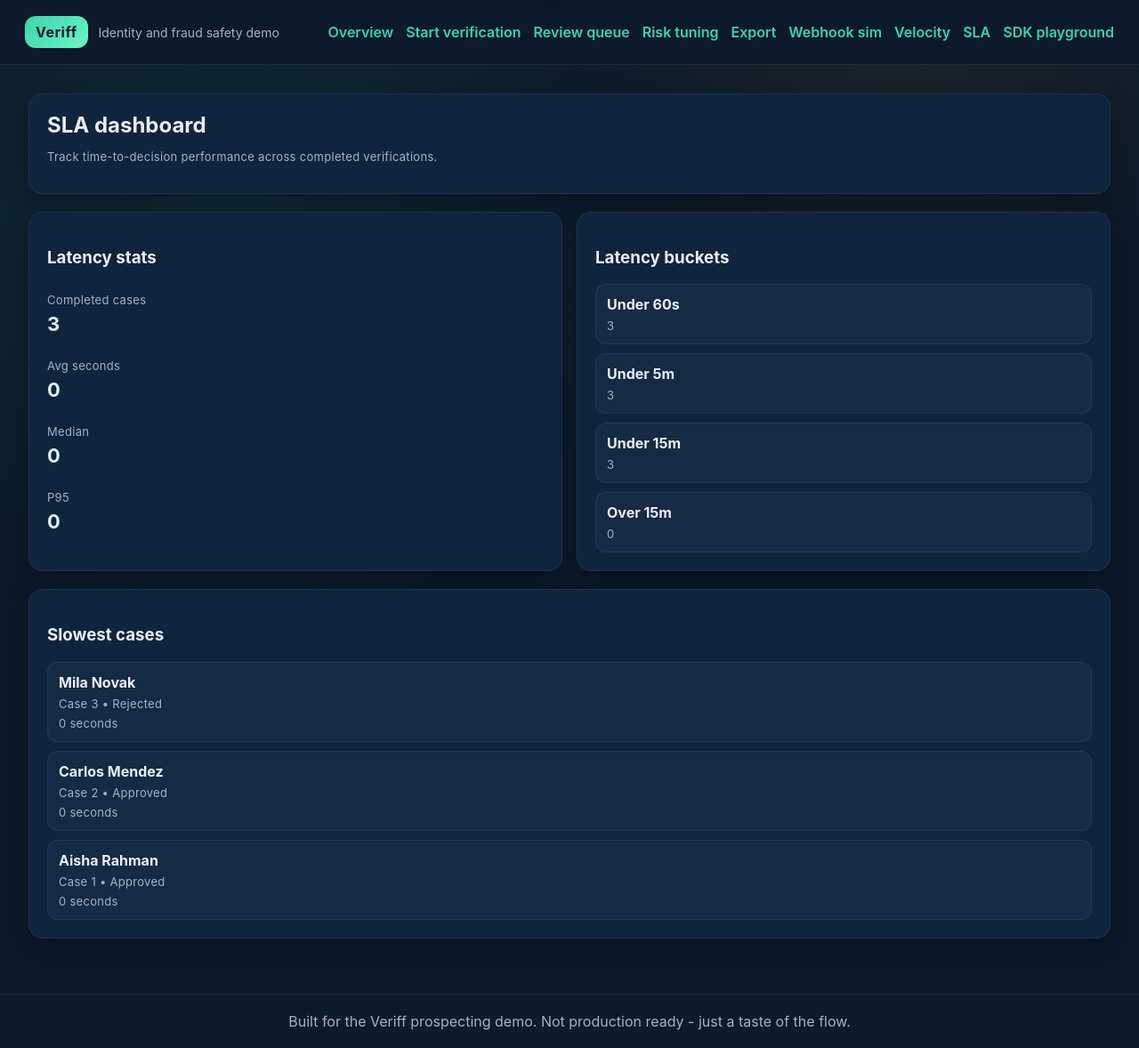
After one commit to Bamboocoffee/veriff, a Django app: page /sla/ in a window 1280 px wide. The commit adds this page. Shown: the whole page at 89% size. Run offline with Django 5.2, Linux system fonts and the light colour scheme; data comes from the database, SQL or seed files in the repository; tables that the repository leaves empty hold one stand-in row (values such as "Sample post"); some libraries are stand-ins or nearby versions.

Commit message:
Add SLA dashboard for time-to-decision monitoring

```diff
--- a/templates/base.html
+++ b/templates/base.html
@@ -21,6 +21,7 @@
         <a href="{% url 'export_cases_csv' %}">Export</a>
         <a href="{% url 'webhook_simulator' %}">Webhook sim</a>
         <a href="{% url 'velocity_dashboard' %}">Velocity</a>
+        <a href="{% url 'sla_dashboard' %}">SLA</a>
         <a href="{% url 'sdk_playground' %}">SDK playground</a>
     </nav>
 </header>
--- /dev/null
+++ b/templates/sla_dashboard.html
@@ -0,0 +1,55 @@
+{% extends "base.html" %}
+{% block content %}
+<div class="panel">
+    <h2>SLA dashboard</h2>
+    <p class="stat-label">Track time-to-decision performance across completed verifications.</p>
+</div>
+
+<div class="layout-grid">
+    <div class="panel">
+        <h3>Latency stats</h3>
+        <div class="layout-grid">
+            <div class="stat">
+                <span class="stat-label">Completed cases</span>
+                <span class="stat-value">{{ stats.count }}</span>
+            </div>
+            <div class="stat">
+                <span class="stat-label">Avg seconds</span>
+                <span class="stat-value">{{ stats.avg_seconds }}</span>
+            </div>
+            <div class="stat">
+                <span class="stat-label">Median</span>
+                <span class="stat-value">{{ stats.median_seconds }}</span>
+            </div>
+            <div class="stat">
+                <span class="stat-label">P95</span>
+                <span class="stat-value">{{ stats.p95_seconds }}</span>
+            </div>
+        </div>
+    </div>
+    <div class="panel">
+        <h3>Latency buckets</h3>
+        <ul class="list">
+            <li class="list-item"><strong>Under 60s</strong><span class="stat-label">{{ buckets.under_60s }}</span></li>
+            <li class="list-item"><strong>Under 5m</strong><span class="stat-label">{{ buckets.under_5m }}</span></li>
+            <li class="list-item"><strong>Under 15m</strong><span class="stat-label">{{ buckets.under_15m }}</span></li>
+            <li class="list-item"><strong>Over 15m</strong><span class="stat-label">{{ buckets.over_15m }}</span></li>
+        </ul>
+    </div>
+</div>
+
+<div class="panel">
+    <h3>Slowest cases</h3>
+    <ul class="list">
+        {% for entry in slowest %}
+            <li class="list-item">
+                <strong>{{ entry.case.full_name }}</strong>
+                <span class="stat-label">Case {{ entry.case.pk }} • {{ entry.case.get_status_display }}</span>
+                <span class="stat-label">{{ entry.seconds }} seconds</span>
+            </li>
+        {% empty %}
+            <li class="list-item"><span class="stat-label">No completed cases yet.</span></li>
+        {% endfor %}
+    </ul>
+</div>
+{% endblock %}
--- a/verification/urls.py
+++ b/verification/urls.py
@@ -14,5 +14,6 @@ urlpatterns = [
     path("webhook-simulator/", views.webhook_simulator, name="webhook_simulator"),
     path("velocity/", views.velocity_dashboard, name="velocity_dashboard"),
     path("healthcheck/", views.healthcheck, name="healthcheck"),
+    path("sla/", views.sla_dashboard, name="sla_dashboard"),
     path("sdk-playground/", views.sdk_playground, name="sdk_playground"),
 ]
--- a/verification/views.py
+++ b/verification/views.py
@@ -5,6 +5,7 @@ import hashlib
 import hmac
 import io
 import json
+import math
 import uuid
 import zipfile
 
@@ -311,6 +312,43 @@ def healthcheck(request):
     return JsonResponse(payload)
 
 
+def sla_dashboard(request):
+    """Summarize time-to-decision performance for ops teams."""
+    seed_demo_cases()
+    completed = VerificationCase.objects.filter(status__in=[VerificationCase.STATUS_APPROVED, VerificationCase.STATUS_REJECTED])
+    durations = []
+    for case in completed:
+        if case.updated_at and case.created_at:
+            durations.append((case.updated_at - case.created_at).total_seconds())
+
+    durations_sorted = sorted(durations)
+    stats = {
+        "count": len(durations_sorted),
+        "avg_seconds": int(sum(durations_sorted) / len(durations_sorted)) if durations_sorted else 0,
+        "median_seconds": _percentile(durations_sorted, 0.5),
+        "p95_seconds": _percentile(durations_sorted, 0.95),
+    }
+    buckets = {
+        "under_60s": sum(1 for d in durations_sorted if d <= 60),
+        "under_5m": sum(1 for d in durations_sorted if d <= 300),
+        "under_15m": sum(1 for d in durations_sorted if d <= 900),
+        "over_15m": sum(1 for d in durations_sorted if d > 900),
+    }
+    slowest = [
+        {
+            "case": case,
+            "seconds": int((case.updated_at - case.created_at).total_seconds()),
+        }
+        for case in completed.order_by("-updated_at")[:10]
+        if case.updated_at and case.created_at
+    ]
+    return render(
+        request,
+        "sla_dashboard.html",
+        {"stats": stats, "buckets": buckets, "slowest": slowest},
+    )
+
+
 def risk_tuning(request):
     """Adjust thresholds and preview how a case would be decided."""
     cases = VerificationCase.objects.all()
@@ -512,3 +550,16 @@ def _case_rows(cases, include_aml, include_risk_summary):
         if include_risk_summary:
             row.append(case.risk_summary)
         yield row
+
+
+def _percentile(values, fraction):
+    if not values:
+        return 0
+    k = (len(values) - 1) * fraction
+    f = math.floor(k)
+    c = math.ceil(k)
+    if f == c:
+        return int(values[int(k)])
+    d0 = values[int(f)] * (c - k)
+    d1 = values[int(c)] * (k - f)
+    return int(d0 + d1)
```
Also changed, not shown: verification/tests.py (+24 -0 lines), 1 other file.
